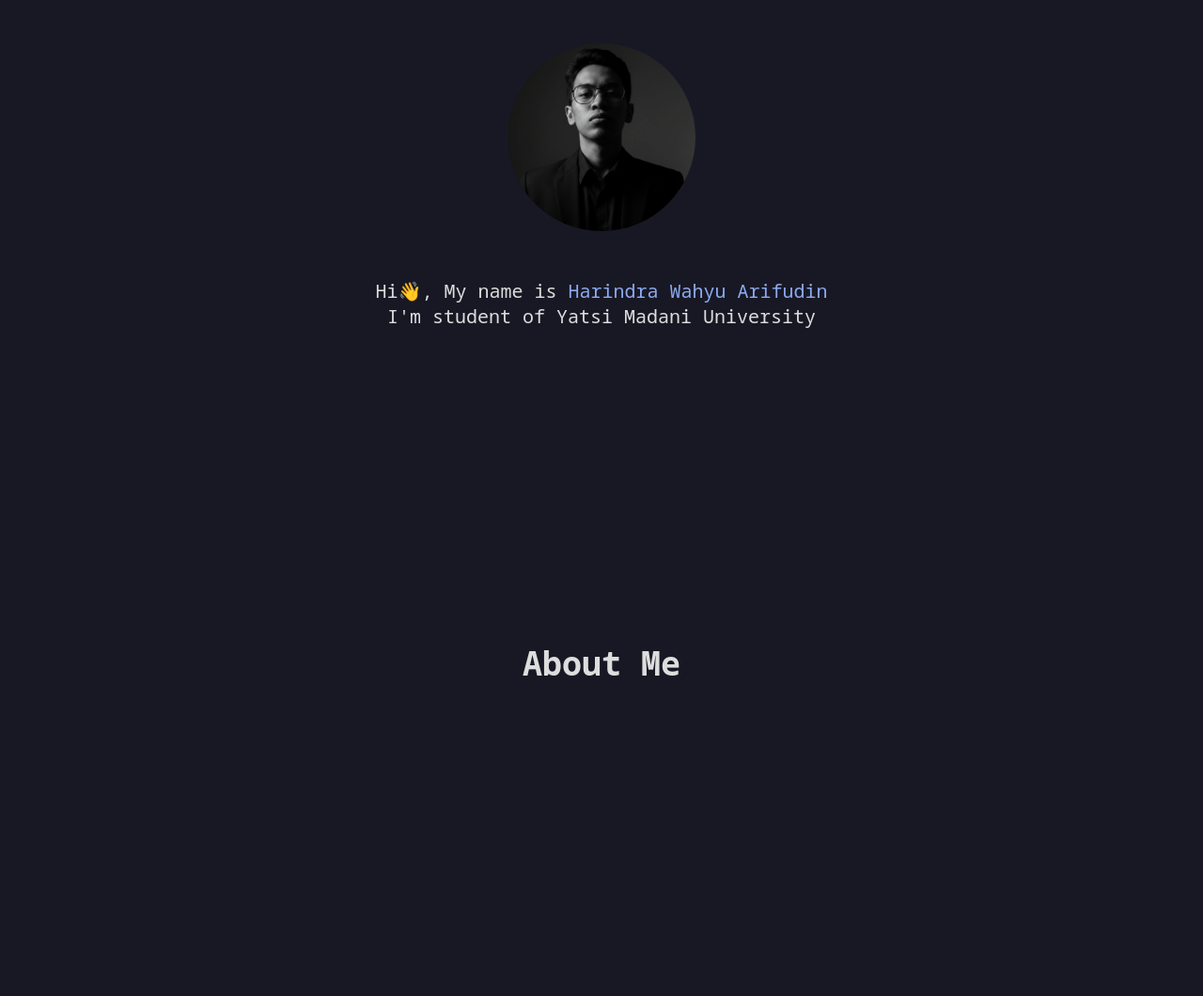
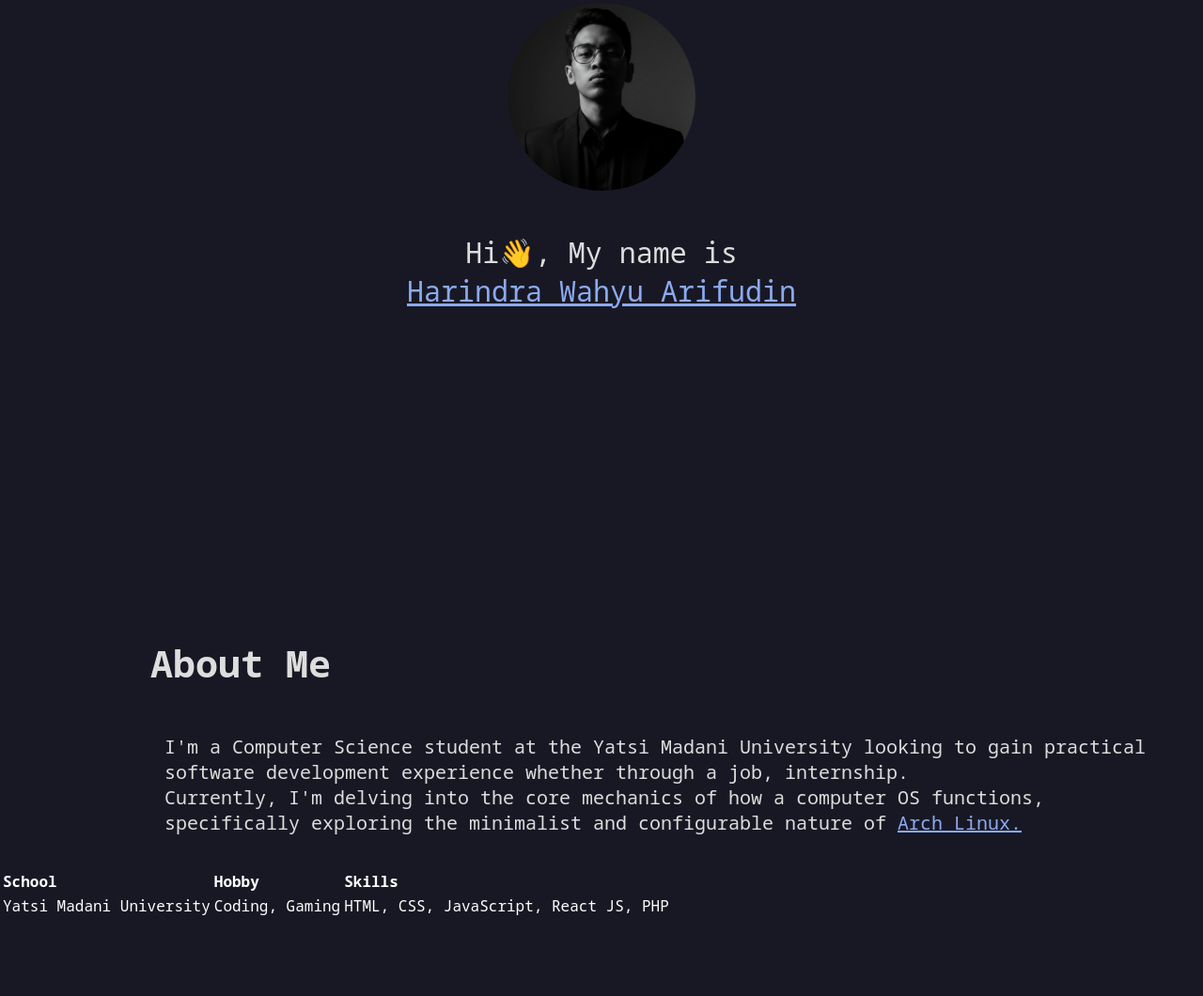
Before and after one commit to indrafetch09/harindra-bio, a website built with Vite: page index.html in a window 1280 px wide. Shown: the part 232-1292 px from the top of the page at 94% size. Built offline with nearby package versions, Linux system fonts and the light colour scheme.

Commit message:
styling
delete bio, styling p tag

```diff
--- a/index.html
+++ b/index.html
@@ -3,10 +3,10 @@
 
 <head>
   <meta charset="UTF-8" />
-  <link rel="icon" type="image/svg+xml" href="/vite.svg"" />
+  <link rel="icon" type="image/svg+xml" href="/vite.svg" />
   <meta name=" viewport" content="width=device-width, initial-scale=1.0" />
   <link rel="stylesheet" href="/src/style.css">
-  <title>Bio - Harindra</title>
+  <title>Harindra</title>
 </head>
 
 <body>
@@ -21,17 +21,12 @@
   <main>
     <section id="home">
       <div class="container">
-        <h1 class="title-page">
-          Selamat Datang di Website <br>
-          <span>
-            biodata
-            <a class="to-mygithub" href="https://github.com/Harindrawahyu">Harindra</a>
-          </span>
+        <h1>
+          Welcome to my Website
         </h1>
         <img src="/harindra.webp" alt="profile-photo">
-        <p>Hi👋, My name is
-          <span class="name">Harindra Wahyu Arifudin </span><br>
-          I'm student of Yatsi Madani University
+        <p>Hi👋, My name is <br>
+          <a class="linked" href="https://github.com/Harindrawahyu">Harindra Wahyu Arifudin </a><br>
         </p>
       </div>
     </section>
@@ -39,7 +34,28 @@
 
   <section id="about">
     <div class="container">
-      <h1 class="title-page">About Me</h1>
+      <h1 class="about-page">About Me</h1>
+      <div>
+        <p class="about-me">
+          I'm a Computer Science student at the Yatsi Madani University looking to gain practical software
+          development experience whether through a job, internship. <br>
+          Currently, I'm delving into the core mechanics of how a computer OS functions, specifically exploring the
+          minimalist and configurable nature of <a class="linked" href="https://archlinux.org">Arch Linux.
+          </a>
+        </p>
+      </div>
+      <table>
+        <tr>
+          <th>School</th>
+          <th>Hobby</th>
+          <th>Skills</th>
+        </tr>
+        <tr>
+          <td>Yatsi Madani University</td>
+          <td>Coding, Gaming</td>
+          <td>HTML, CSS, JavaScript, React JS, PHP</td>
+        </tr>
+      </table>
 
     </div>
   </section>
--- a/src/style.css
+++ b/src/style.css
@@ -36,14 +36,24 @@ body {
   color: #8CAAEE;
 }
 
-h1 {
+.title-page {
   color: #dddddd;
   text-align: center;
   justify-content: center;
-  padding-top: 25px;
   font-size: 35px;
 
 }
+
+h1 {
+  color: #dddddd;
+  font-size: 40px;
+  font-weight: bold;
+  margin-top: 50px;
+  justify-content: center;
+  align-items: center;
+  text-align: center;
+}
+
 
 .container {
   height: 100vh;
@@ -59,22 +69,43 @@ img {
   height: 200px;
   border-radius: 50%;
   object-fit: cover;
+  box-shadow: #0d0d14;
 }
 
-.to-mygithub {
+p {
+  padding: 15px;
+  color: #dddddd;
+  text-align: center;
+  font-size: 30px;
+}
+
+.about-me {
+  color: #dddddd;
+  text-align: left;
+  font-size: 20px;
+  margin-left: 10rem;
+}
+
+.linked {
   color: #8CAAEE;
+}
+
+.about-page {
+  text-align: left;
+  margin-left: 10rem;
+}
+
+table {
+  color: white;
+  align-items: center;
+  text-align: center;
+  justify-content: center;
+  margin-top: 20px;
 
 }
 
-p {
-  padding: 30px;
-  color: #dddddd;
-  text-align: center;
-  justify-content: center;
-  font-size: 20px;
-  text-align: center;
+tr {
+  text-align: left;
+
+
 }
-
-.name {
-  color: #8CAAEE;
-}
```
